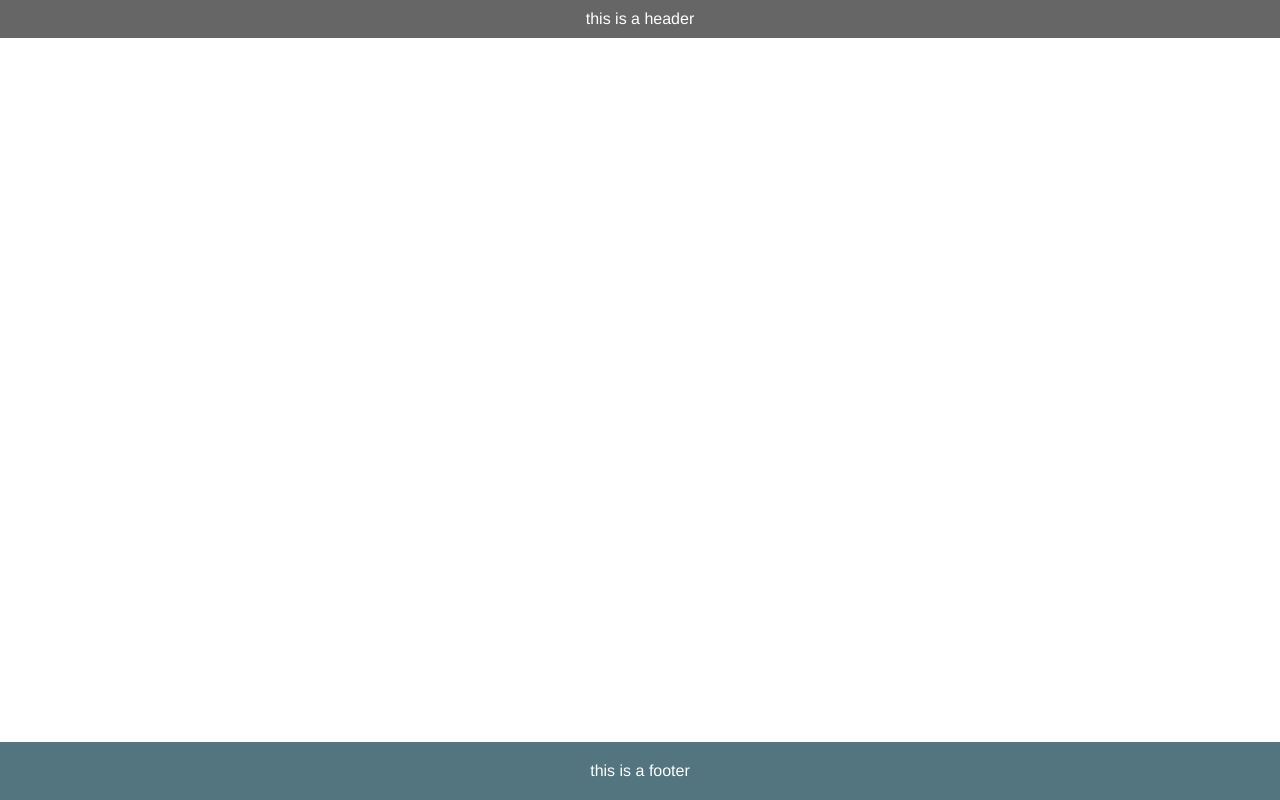
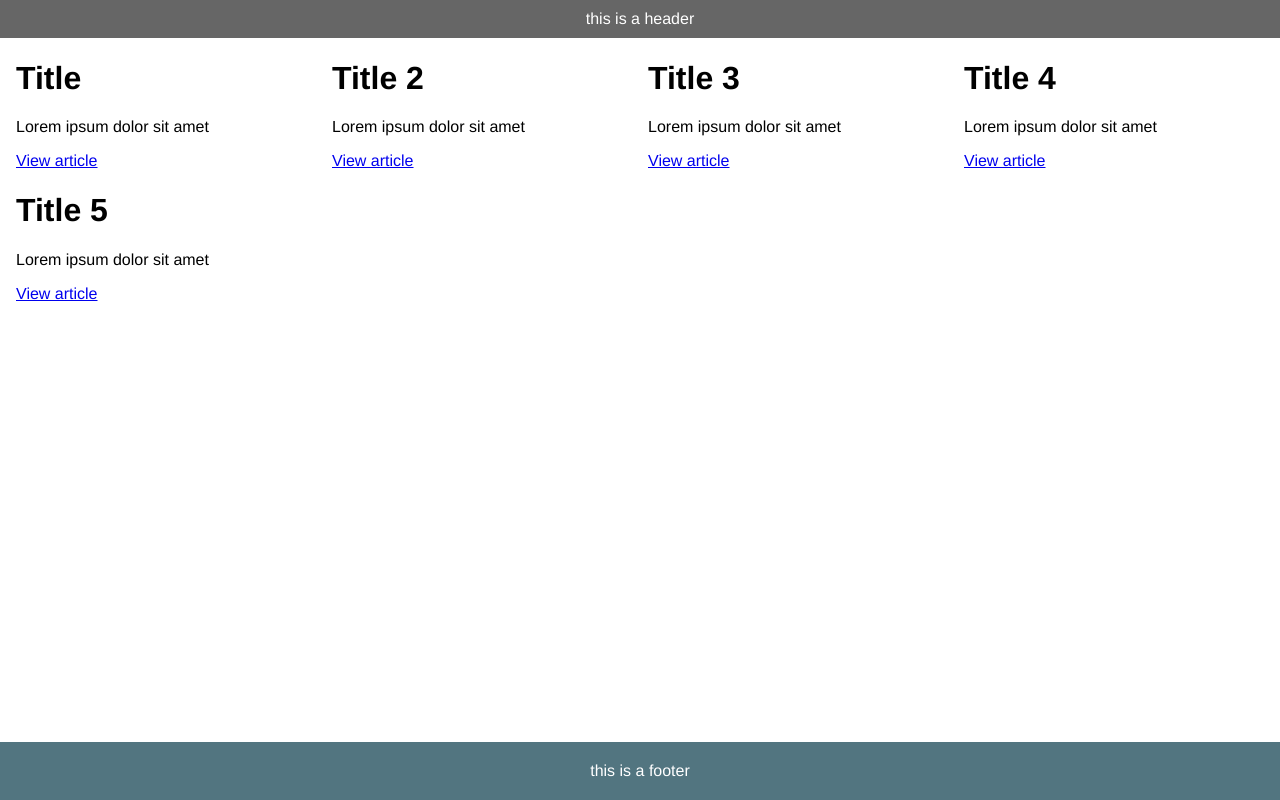
Before and after one commit to oldirony/react-storybook-playground, a React app: page / in a window 1280 px wide. Built offline with nearby package versions, Linux system fonts and the light colour scheme.

Commit message:
Various tasks
- create a ArticleGrid to play with react-flexbox-grid
- create an ArticleCard to fill
- create a model for Article grid
- add related stories

```diff
--- a/config/webpack.config.dev.js
+++ b/config/webpack.config.dev.js
@@ -165,7 +165,8 @@ module.exports = {
                 options: {
                   importLoaders: 1,
                   modules: true,
-                  localIdentName: '[name]__[local]__[hash:base64:5]'
+                  localIdentName: '[name]__[local]__[hash:base64:5]',
+                  include: /flexboxgrid/
                 },
               },
               {
--- a/config/webpack.config.prod.js
+++ b/config/webpack.config.prod.js
@@ -184,8 +184,8 @@ module.exports = {
                         minimize: true,
                         sourceMap: shouldUseSourceMap,
                         module: true,
-                        localIdentName: '[name]__[local]__[hash:base64:5]'
-                        },
+                        localIdentName: '[name]__[local]__[hash:base64:5]',
+                        include: /flexboxgrid/
                       },
                     },
                     {
--- a/package.json
+++ b/package.json
@@ -36,6 +36,7 @@
     "react": "^16.4.1",
     "react-dev-utils": "^5.0.1",
     "react-dom": "^16.4.1",
+    "react-flexbox-grid": "^2.1.2",
     "resolve": "1.6.0",
     "style-loader": "0.19.0",
     "sw-precache-webpack-plugin": "0.11.4",
--- a/src/App.js
+++ b/src/App.js
@@ -2,12 +2,15 @@ import React, { Component } from 'react';
 import Header from "./components/Header/Header"
 import Footer from "./components/Footer/Footer"
 import {app} from './App.css'
+import ArticleGrid from "./components/ArticleGrid/ArticleGrid"
+import { articles } from './stories/dummyData'
 
 class App extends Component {
   render() {
     return (
       <div className={app}>
         <Header/>
+        <ArticleGrid articles={articles}/>
         <Footer/>
       </div>
     );
--- /dev/null
+++ b/src/components/ArticleCard/ArticleCard.js
@@ -0,0 +1,22 @@
+import React from 'react'
+import { propTypes as articleCardPropTypes } from './Model.ArticleCard'
+
+const ArticleCard = ({title, excerpt, link: { url, labelText }}) => {
+  return (
+    <div>
+      <h1>
+        {title}
+      </h1>
+      <p>
+        {excerpt}
+      </p>
+      <a href={url}>
+        {labelText}
+      </a>
+    </div>
+  )
+}
+
+ArticleCard.propTypes = articleCardPropTypes;
+
+export default ArticleCard
--- /dev/null
+++ b/src/components/ArticleCard/Model.ArticleCard.js
@@ -0,0 +1,23 @@
+import PropTypes from 'prop-types'
+
+const ArticleCardModel = ({ id, title, excerpt, link: { url, labelText } }) => ({
+  id,
+  title,
+  excerpt,
+  link: {
+    url,
+    labelText,
+  },
+})
+
+export default ArticleCardModel;
+
+export const propTypes = {
+  id: PropTypes.string.isRequired,
+  title: PropTypes.string.isRequired,
+  excerpt: PropTypes.string.isRequired,
+  link: PropTypes.shape({
+    url: PropTypes.string.isRequired,
+    labelText: PropTypes.string.isRequired,
+  }),
+}
--- /dev/null
+++ b/src/components/ArticleGrid/ArticleGrid.js
@@ -0,0 +1,35 @@
+import React from 'react'
+import PropTypes from 'prop-types'
+import { Grid, Row, Col } from 'react-flexbox-grid'
+import ArticleCard from "../ArticleCard/ArticleCard"
+import { propTypes as articleCardPropTypes } from '../ArticleCard/Model.ArticleCard'
+
+const ArticleGrid = ({articles}) => {
+  const renderArticles = () => articles.map(article => (
+    <Col xs={6} md={3} key={article.id}>
+      <ArticleCard {...article} />
+    </Col>
+  ))
+
+  if(!articles) return <div>No articles</div>;
+
+  return (
+    <Grid fluid>
+      <Row>
+        {renderArticles()}
+      </Row>
+    </Grid>
+  )
+}
+
+ArticleGrid.defaultProps = {
+  articles: null
+}
+
+ArticleGrid.propTypes = {
+  articles: PropTypes.arrayOf(
+    PropTypes.shape(articleCardPropTypes)
+  )
+}
+
+export default ArticleGrid
--- /dev/null
+++ b/src/stories/dummyData.js
@@ -0,0 +1,49 @@
+import ArticleCardModel from '../../src/components/ArticleCard/Model.ArticleCard'
+
+export const articles = [
+  ArticleCardModel({
+    id: '1',
+    title: 'Title',
+    excerpt: 'Lorem ipsum dolor sit amet',
+    link: {
+      url: '#',
+      labelText: 'View article'
+    },
+  }),
+  ArticleCardModel({
+    id: '2',
+    title: 'Title 2',
+    excerpt: 'Lorem ipsum dolor sit amet',
+    link: {
+      url: '#',
+      labelText: 'View article'
+    },
+  }),
+  ArticleCardModel({
+    id: '3',
+    title: 'Title 3',
+    excerpt: 'Lorem ipsum dolor sit amet',
+    link: {
+      url: '#',
+      labelText: 'View article'
+    },
+  }),
+  ArticleCardModel({
+    id: '4',
+    title: 'Title 4',
+    excerpt: 'Lorem ipsum dolor sit amet',
+    link: {
+      url: '#',
+      labelText: 'View article'
+    },
+  }),
+  ArticleCardModel({
+    id: '5',
+    title: 'Title 5',
+    excerpt: 'Lorem ipsum dolor sit amet',
+    link: {
+      url: '#',
+      labelText: 'View article'
+    },
+  })
+]
```
Also changed, not shown: src/stories/index.js (+12 -1 lines), 2 other files (tests, documents, lock files or other folders).
